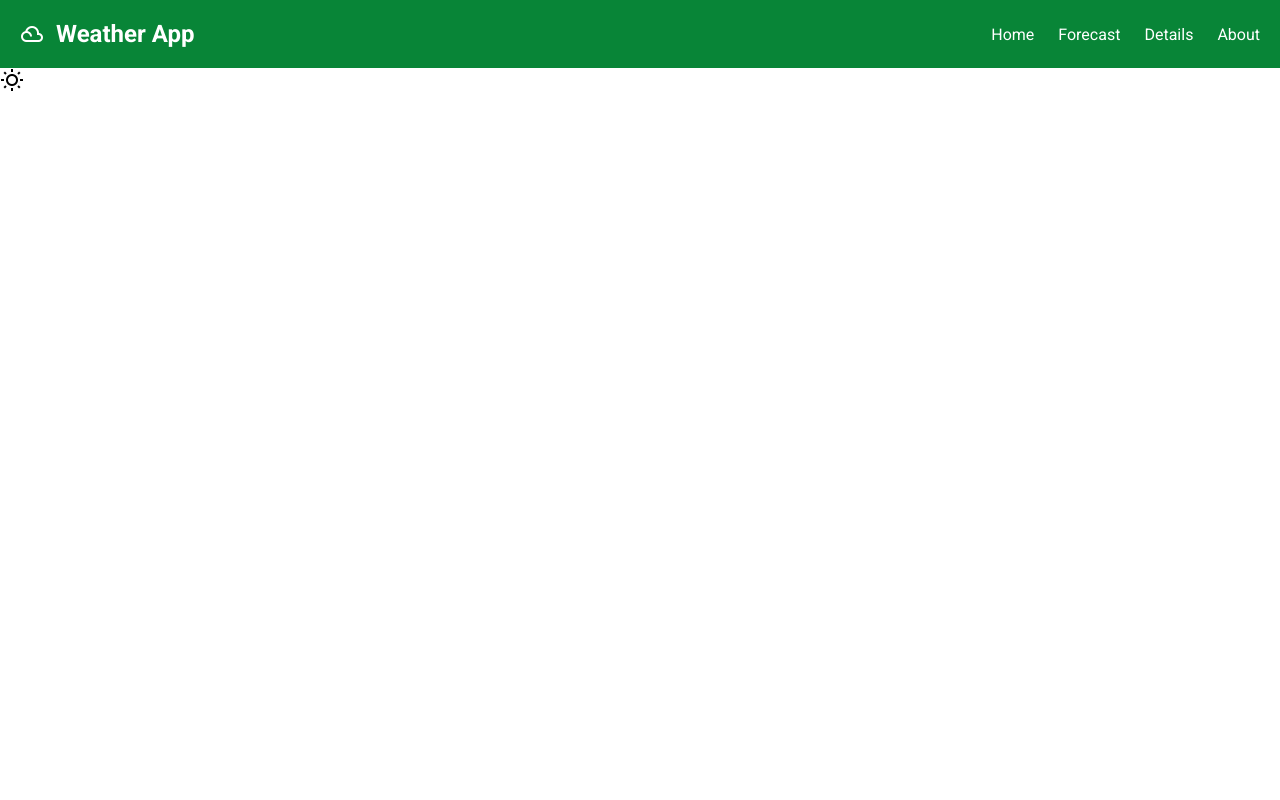
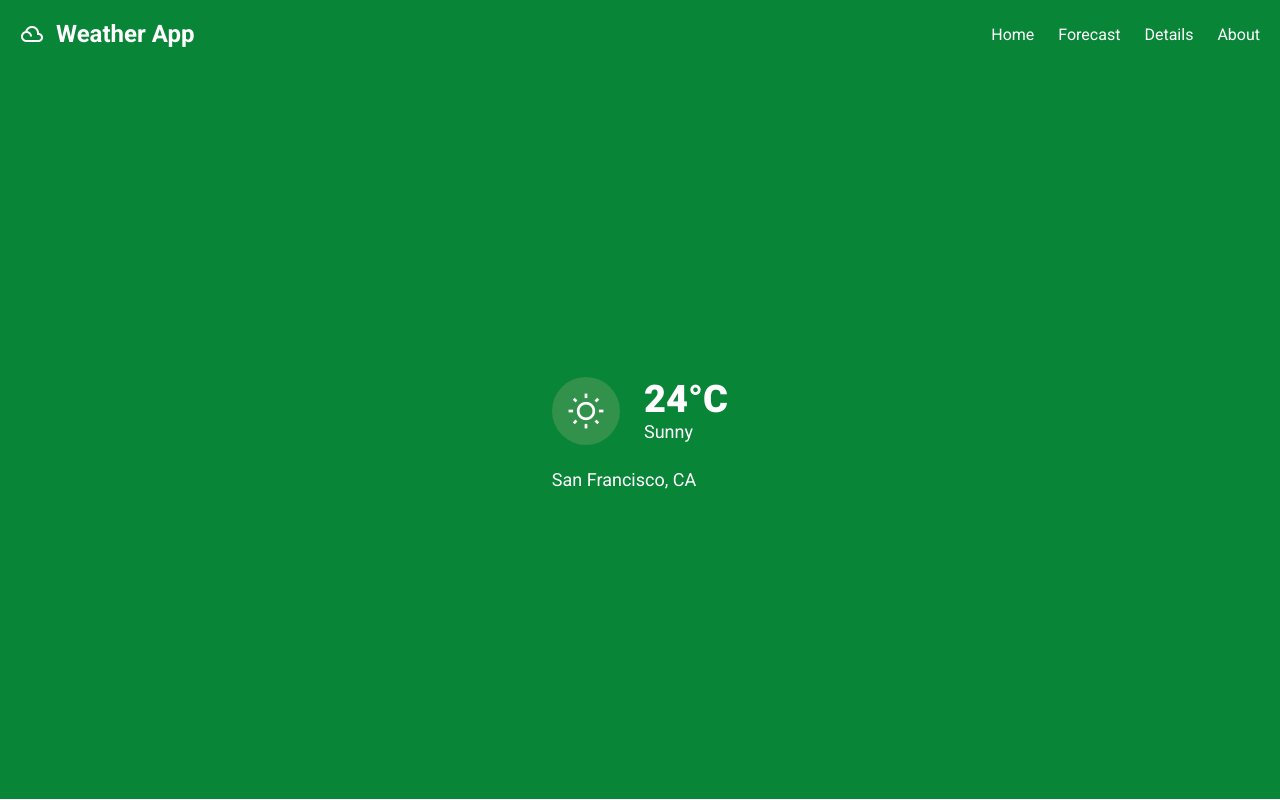
Before and after one commit to b1z3rr4/weather-app, a website built with Vite: page index.html in a window 1280 px wide. Built offline with nearby package versions, Linux system fonts and the light colour scheme.

Commit message:
hero-banner

```diff
--- a/src/components/Hero/index.ts
+++ b/src/components/Hero/index.ts
@@ -1,12 +1,10 @@
-import { html } from "../../utils/html"
+import { html } from '../../utils/html';
 
 export const Hero = () => {
   return html`
     <header class="app-bar">
       <div class="logo">
-                <span class="material-symbols-outlined">
-                    filter_drama
-                </span>
+        <span class="material-symbols-outlined"> filter_drama </span>
         <h2>Weather App</h2>
       </div>
       <nav class="nav-bar">
@@ -19,9 +17,16 @@ export const Hero = () => {
       </nav>
     </header>
     <section class="banner-hero" id="home">
-            <span class="material-symbols-outlined">
-                wb_sunny
-            </span>
+      <div class="container-graus">
+        <div class="sun">
+          <span class="material-symbols-outlined"> wb_sunny </span>
+        </div>
+        <div class="graus">
+          <p class="temperature">24°C</p>
+          <p>Sunny</p>
+        </div>
+      </div>
+      <div class="city"><p>San Francisco, CA</p></div>
     </section>
   `;
-}
+};
--- a/src/style.css
+++ b/src/style.css
@@ -4,8 +4,10 @@
   box-sizing: border-box;
 }
 
-html, body {
-    font-family: "Roboto", sans-serif;
+html,
+body {
+  font-family: 'Roboto', sans-serif;
+  font-size: 16px;
 }
 
 .app-bar {
@@ -52,3 +54,45 @@ html, body {
 .nav-item > a:hover {
   text-decoration: underline;
 }
+
+.banner-hero {
+  background-color: #088537;
+  display: flex;
+  align-items: center;
+  justify-content: center;
+  flex-direction: column;
+  height: calc(100vh - 69px);
+  gap: 24px;
+  font-size: 18px;
+
+  p {
+    color: #fff;
+  }
+  span {
+    color: #fff;
+    font-size: 38px;
+  }
+}
+.sun {
+  display: flex;
+  align-items: center;
+  justify-content: center;
+  padding: 15px;
+  background-color: #32914b;
+  border-radius: 100%;
+}
+.temperature {
+  font-weight: 900;
+  font-size: 38px;
+}
+.graus {
+  gap: 24px;
+}
+.container-graus {
+  display: flex;
+  gap: 24px;
+}
+
+.city {
+  margin-right: 32px;
+}
```
Also changed, not shown: 1 other file. Lines whose indentation alone changed are shown as unchanged.
